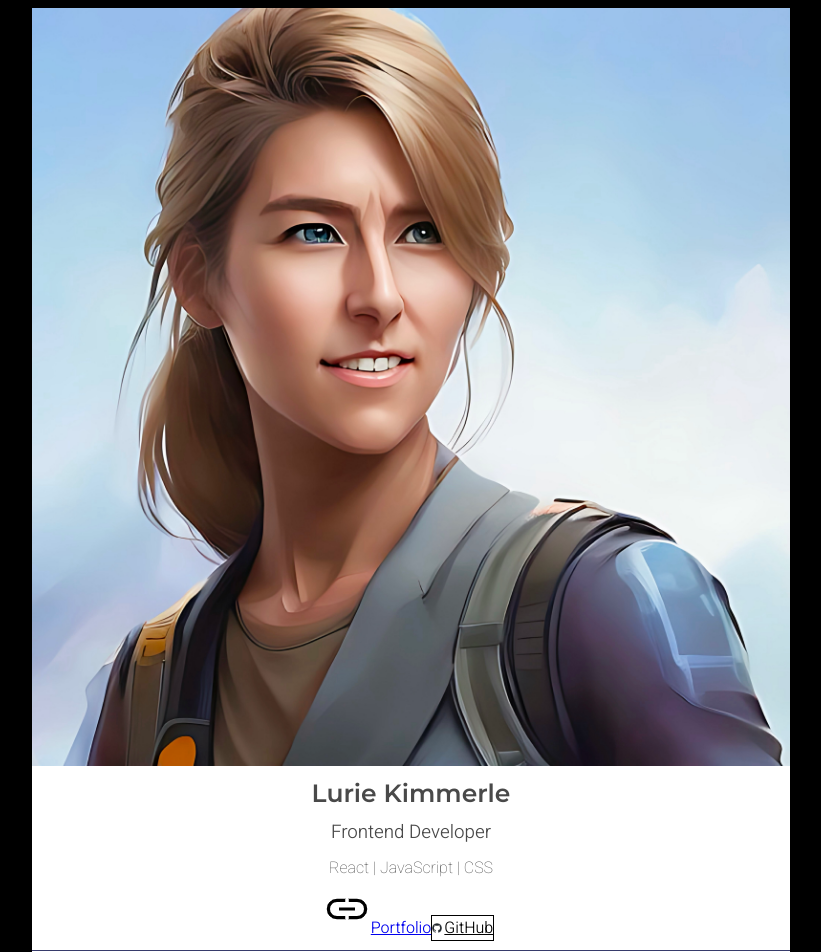
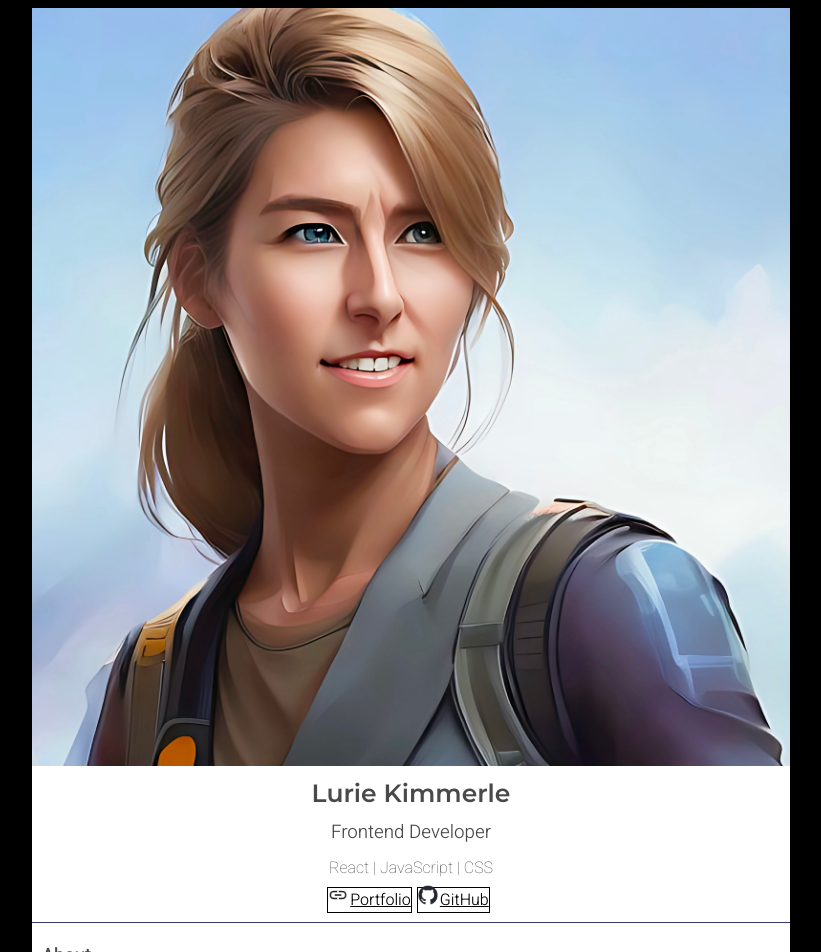
Before and after one commit to LurieK/Scrimba-React-Solo1, a React (Create React App) app: page / in a window 1280 px wide. Shown: the top 952 px of the page, without its empty margins (229-1050 px from the left). Built offline with nearby package versions, Linux system fonts and the light colour scheme.

Commit message:
remove color from Portfilio lin and adjust styling

```diff
--- a/src/components/Buttons.js
+++ b/src/components/Buttons.js
@@ -5,7 +5,7 @@ function Buttons(){
 
     return (
         <div>
-            <a href="https://luriekimmerledev.com/" class='linked'>
+            <a href="https://luriekimmerledev.com/" class='link'>
                 <img src={Link}/>
                 Portfolio
             </a>
--- a/src/styles.css
+++ b/src/styles.css
@@ -49,13 +49,13 @@ body {
 
 }
 
-.linkedIn {
-  background-color: #0b66c2;
-  color: white;
-  border: 0;
+.link {
+  color: black;
+  border: 1px solid black;
   width: 75px;
   margin-right: 5px;
   height: 30px;
+
 }
 
 .github {
@@ -67,13 +67,13 @@ body {
   height: 30px;
 }
 
-.linkedIn img{
-  width: 10px;
+.link img{
+  width: 20px;
   margin-right: 2px;
 }
 
 .github img {
-  width: 10px;
+  width: 20px;
   margin-right: 2px;
 }
 
```
